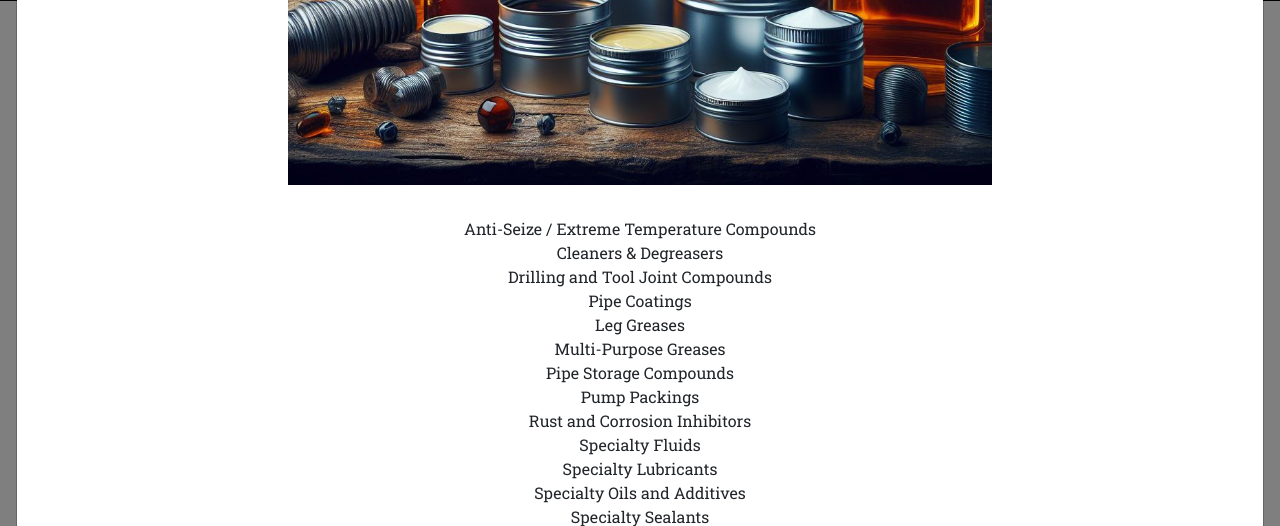
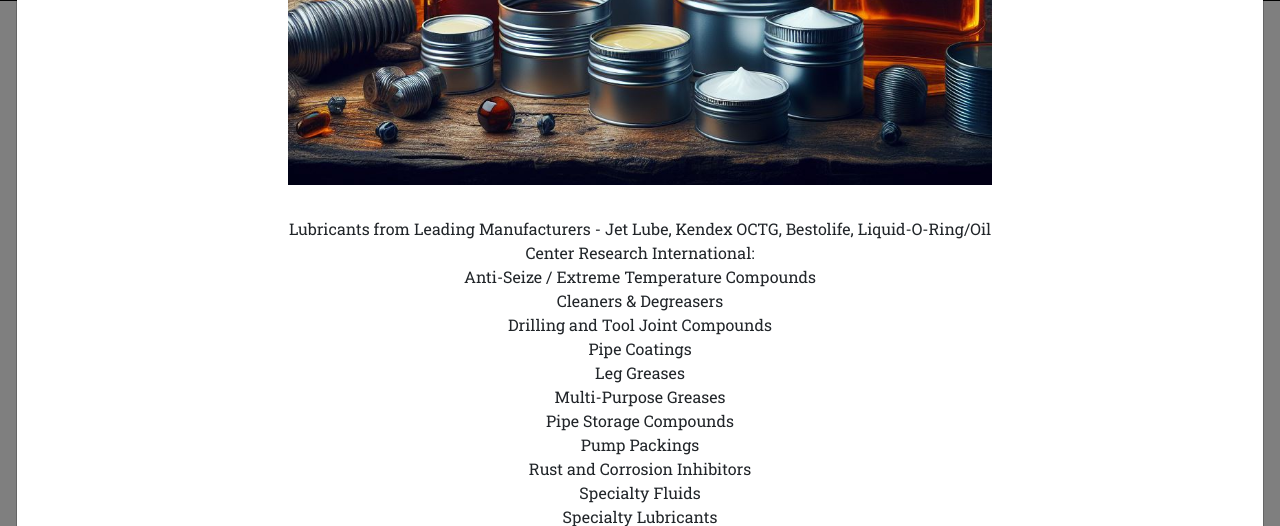
Before and after one commit to asmatek/asmatek_site, a Django app: page / in a window 1280 px wide, after a click that opens the changed part. Shown: the part 812-1338 px from the top of the page. Run offline with Django 3.2, Linux system fonts and the light colour scheme; some libraries are stand-ins or nearby versions; some web fonts are replaced.

Commit message:
Update index.html

```diff
--- a/website/templates/website/index.html
+++ b/website/templates/website/index.html
@@ -456,6 +456,7 @@
                                     <p class="item-intro text-muted">We offer a complete line of environmentally safe products for all industries and applications:</p>
                                     <img class="img-fluid d-block mx-auto" src="{% static 'assets/img/portfolio/03-full.jpg.jpeg' %}" alt="" />
                                     <ul class="list-inline">
+                                        <li>Lubricants from Leading Manufacturers - Jet Lube, Kendex OCTG, Bestolife, Liquid-O-Ring/Oil Center Research International:</li>
                                         <li>Anti-Seize / Extreme Temperature Compounds</li>
                                         <li>Cleaners & Degreasers</li>
                                         <li>Drilling and Tool Joint Compounds</li>
@@ -501,7 +502,6 @@
                                     <img class="img-fluid d-block mx-auto" src="{% static 'assets/img/portfolio/04-full.jpg' %}" alt="" />
                                     <ul class="list-inline">
                                         <li>Accessories - Lifting Bails, Thread Protectors, Lifting Caps</li>
-                                        <li>Lubricants - Jet Lube, Kendex OCTG, Bestolife, Liquid-O-Ring/Oil Center Research International</li>
                                         <li>Drill Collars - Magnetic and Non-magnetic</li>
                                         <li>Crossovers, Unions, Elbows</li>
                                         <li>Premium Tubing and Casing</li>
```
